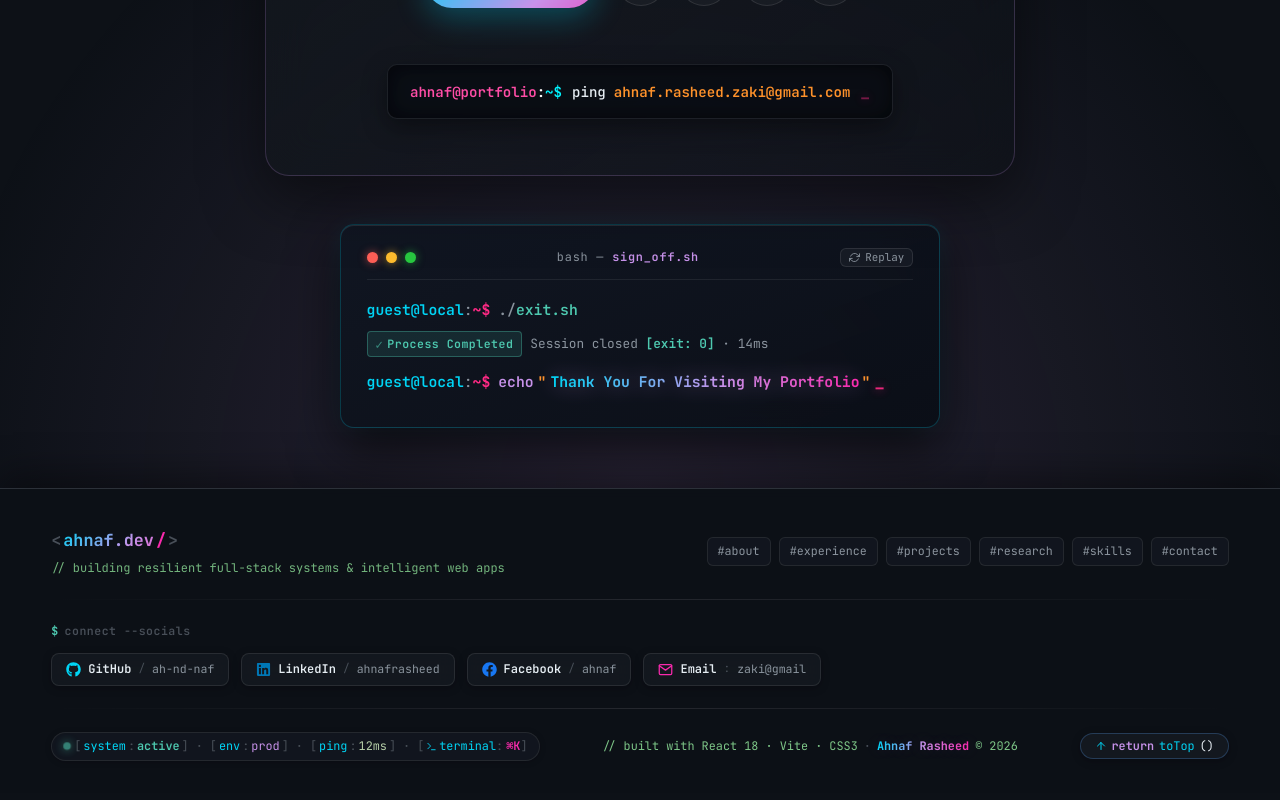
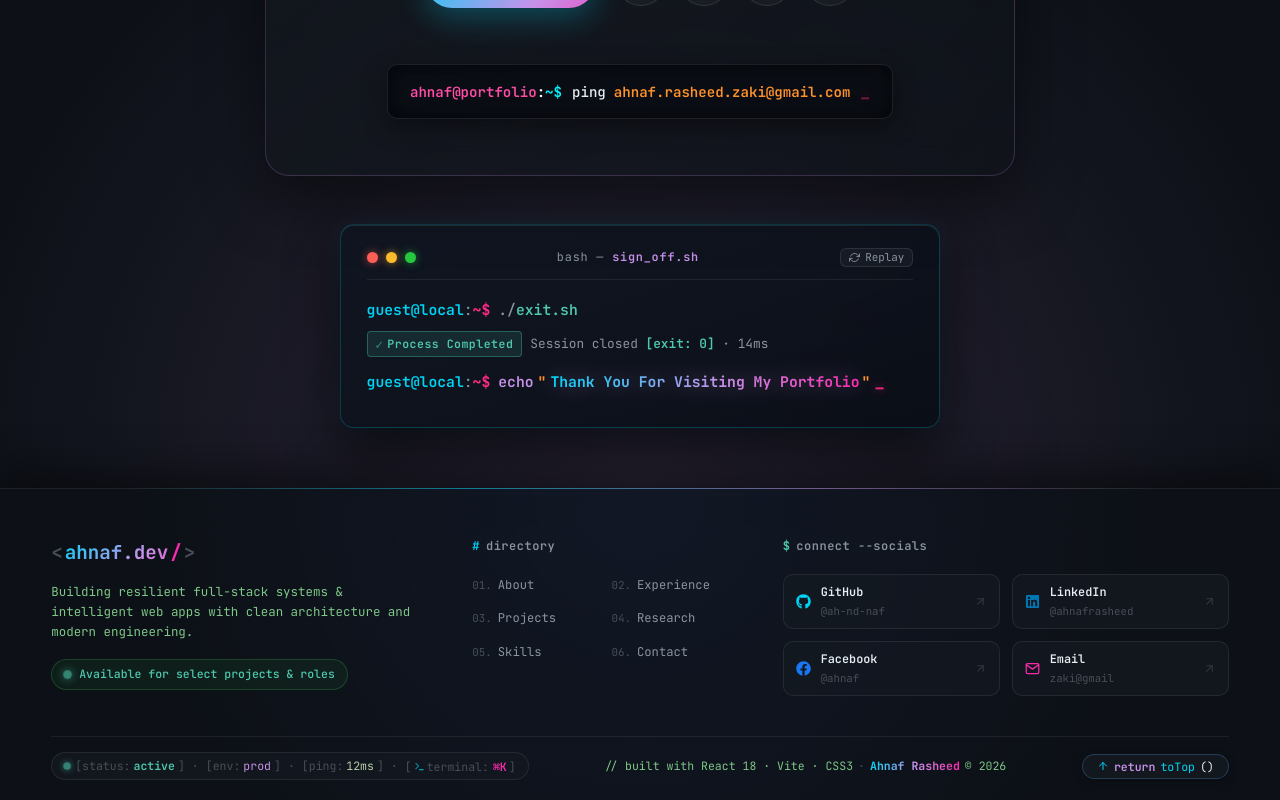
Before and after one commit to ah-nd-naf/Portfolio_Ahnaf, a React (Vite) app: page / in a window 1280 px wide. Shown: the part 10099-10899 px from the top of the page. Built offline with nearby package versions, Linux system fonts and the light colour scheme; the HTML template or start-up script is replaced by a standard one.

Commit message:
feat: organize site footer into modern 3-column grid and IDE status dock

```diff
--- a/src/App.jsx
+++ b/src/App.jsx
@@ -12,7 +12,7 @@ import ParticleBackground from './components/ParticleBackground';
 import CommandPalette from './components/CommandPalette';
 import CVModal from './components/CVModal';
 import { FaGithub, FaLinkedin, FaFacebook } from 'react-icons/fa';
-import { FiMail, FiTerminal, FiArrowUp } from 'react-icons/fi';
+import { FiMail, FiTerminal, FiArrowUp, FiArrowUpRight } from 'react-icons/fi';
 
 function App() {
   const [isCommandPaletteOpen, setIsCommandPaletteOpen] = useState(false);
@@ -57,118 +57,164 @@ function App() {
         />
 
         <footer className="site-footer">
-          {/* Tier 1: Brand & Section Navigation */}
-          <div className="footer-top-row">
-            <div className="footer-brand">
+          {/* Main 3-Column Modern Grid */}
+          <div className="footer-grid-container">
+            {/* Col 1: Brand & Identity */}
+            <div className="footer-col footer-col-brand">
               <a href="#hero" className="footer-logo">
                 <span className="footer-bracket">&lt;</span>
                 <span className="footer-logo-text">ahnaf.dev</span>
                 <span className="footer-slash">/</span>
                 <span className="footer-bracket">&gt;</span>
               </a>
-              <span className="footer-tagline">// building resilient full-stack systems &amp; intelligent web apps</span>
+              <p className="footer-bio">
+                Building resilient full-stack systems &amp; intelligent web apps with clean architecture and modern engineering.
+              </p>
+
+              <div className="footer-status-indicator">
+                <span className="footer-pulse-dot"></span>
+                <span className="footer-status-text">Available for select projects &amp; roles</span>
+              </div>
             </div>
 
-            <nav className="footer-quick-nav" aria-label="Footer navigation">
-              <a href="#about" className="footer-nav-chip">#about</a>
-              <a href="#experience" className="footer-nav-chip">#experience</a>
-              <a href="#projects" className="footer-nav-chip">#projects</a>
-              <a href="#research" className="footer-nav-chip">#research</a>
-              <a href="#skills" className="footer-nav-chip">#skills</a>
-              <a href="#contact" className="footer-nav-chip">#contact</a>
-            </nav>
+            {/* Col 2: Navigation Directory */}
+            <div className="footer-col footer-col-nav">
+              <div className="footer-col-header">
+                <span className="footer-header-symbol">#</span>
+                <span className="footer-header-title">directory</span>
+              </div>
+              <ul className="footer-nav-list">
+                <li>
+                  <a href="#about" className="footer-nav-item">
+                    <span className="footer-nav-idx">01.</span>
+                    <span className="footer-nav-label">About</span>
+                  </a>
+                </li>
+                <li>
+                  <a href="#experience" className="footer-nav-item">
+                    <span className="footer-nav-idx">02.</span>
+                    <span className="footer-nav-label">Experience</span>
+                  </a>
+                </li>
+                <li>
+                  <a href="#projects" className="footer-nav-item">
+                    <span className="footer-nav-idx">03.</span>
+                    <span className="footer-nav-label">Projects</span>
+                  </a>
+                </li>
+                <li>
+                  <a href="#research" className="footer-nav-item">
+                    <span className="footer-nav-idx">04.</span>
+                    <span className="footer-nav-label">Research</span>
+                  </a>
+                </li>
+                <li>
+                  <a href="#skills" className="footer-nav-item">
+                    <span className="footer-nav-idx">05.</span>
+                    <span className="footer-nav-label">Skills</span>
+                  </a>
+                </li>
+                <li>
+                  <a href="#contact" className="footer-nav-item">
+                    <span className="footer-nav-idx">06.</span>
+                    <span className="footer-nav-label">Contact</span>
+                  </a>
+                </li>
+              </ul>
             </div>
 
-          <div className="footer-divider-line" aria-hidden="true"></div>
-
-          {/* Tier 2: Interactive Social Badges */}
-          <div className="footer-social-section">
-            <div className="footer-social-title">
-              <span className="footer-social-prompt">$</span>
-              <span>connect --socials</span>
+            {/* Col 3: Social & Connect Network */}
+            <div className="footer-col footer-col-social">
+              <div className="footer-col-header">
+                <span className="footer-header-symbol">$</span>
+                <span className="footer-header-title">connect --socials</span>
               </div>
-            <div className="footer-social-badges">
+              <div className="footer-social-grid">
                 <a
                   href="https://github.com/ah-nd-naf"
                   target="_blank"
                   rel="noopener noreferrer"
-                className="footer-social-badge github-badge"
-                title="GitHub: ah-nd-naf"
+                  className="footer-social-card github-card"
+                  title="GitHub Profile"
                   aria-label="GitHub Profile"
                 >
-                <FaGithub size={15} className="social-badge-icon" />
-                <span className="social-badge-name">GitHub</span>
-                <span className="social-badge-sep">/</span>
-                <span className="social-badge-handle">ah-nd-naf</span>
+                  <FaGithub size={15} className="social-card-icon" />
+                  <div className="social-card-meta">
+                    <span className="social-card-title">GitHub</span>
+                    <span className="social-card-handle">@ah-nd-naf</span>
+                  </div>
+                  <FiArrowUpRight size={13} className="social-card-arrow" />
                 </a>
+
                 <a
                   href="https://linkedin.com/in/ahnafrasheed/"
                   target="_blank"
                   rel="noopener noreferrer"
-                className="footer-social-badge linkedin-badge"
-                title="LinkedIn: ahnafrasheed"
+                  className="footer-social-card linkedin-card"
+                  title="LinkedIn Profile"
                   aria-label="LinkedIn Profile"
                 >
-                <FaLinkedin size={15} className="social-badge-icon" />
-                <span className="social-badge-name">LinkedIn</span>
-                <span className="social-badge-sep">/</span>
-                <span className="social-badge-handle">ahnafrasheed</span>
+                  <FaLinkedin size={15} className="social-card-icon" />
+                  <div className="social-card-meta">
+                    <span className="social-card-title">LinkedIn</span>
+                    <span className="social-card-handle">@ahnafrasheed</span>
+                  </div>
+                  <FiArrowUpRight size={13} className="social-card-arrow" />
                 </a>
+
                 <a
                   href="https://www.facebook.com/share/192K2vokxv/"
                   target="_blank"
                   rel="noopener noreferrer"
-                className="footer-social-badge facebook-badge"
-                title="Facebook: Ahnaf Rasheed"
+                  className="footer-social-card facebook-card"
+                  title="Facebook Profile"
                   aria-label="Facebook Profile"
                 >
-                <FaFacebook size={15} className="social-badge-icon" />
-                <span className="social-badge-name">Facebook</span>
-                <span className="social-badge-sep">/</span>
-                <span className="social-badge-handle">ahnaf</span>
+                  <FaFacebook size={15} className="social-card-icon" />
+                  <div className="social-card-meta">
+                    <span className="social-card-title">Facebook</span>
+                    <span className="social-card-handle">@ahnaf</span>
+                  </div>
+                  <FiArrowUpRight size={13} className="social-card-arrow" />
                 </a>
+
                 <a
                   href="mailto:ahnaf.rasheed.zaki@gmail.com"
-                className="footer-social-badge mail-badge"
-                title="Email: ahnaf.rasheed.zaki@gmail.com"
+                  className="footer-social-card mail-card"
+                  title="Send Email"
                   aria-label="Email Ahnaf"
                 >
-                <FiMail size={15} className="social-badge-icon" />
-                <span className="social-badge-name">Email</span>
-                <span className="social-badge-sep">:</span>
-                <span className="social-badge-handle">zaki@gmail</span>
+                  <FiMail size={15} className="social-card-icon" />
+                  <div className="social-card-meta">
+                    <span className="social-card-title">Email</span>
+                    <span className="social-card-handle">zaki@gmail</span>
+                  </div>
+                  <FiArrowUpRight size={13} className="social-card-arrow" />
                 </a>
               </div>
             </div>
+          </div>
 
-          <div className="footer-divider-line" aria-hidden="true"></div>
-
-          {/* Tier 3: Telemetry Bar, Credits, Back to Top */}
-          <div className="footer-bottom-row">
-            <div className="footer-status">
-              <span className="footer-status-pill">
+          {/* Bottom Row: VS Code / IDE Status Dock */}
+          <div className="footer-status-bar">
+            <div className="footer-status-left">
+              <span className="footer-status-item">
                 <span className="footer-status-dot"></span>
-                <span style={{ color: 'var(--text-dim)' }}>[</span>
-                <span style={{ color: 'var(--syn-cyan)' }}>system</span>
-                <span style={{ color: 'var(--text-dim)' }}>:</span>
-                <span style={{ color: 'var(--syn-green)', fontWeight: 600 }}>active</span>
-                <span style={{ color: 'var(--text-dim)' }}>]</span>
+                <span className="status-key">[status:</span>
+                <span className="status-val status-val-active">active</span>
+                <span className="status-key">]</span>
               </span>
               <span className="footer-status-sep">·</span>
-              <span className="footer-status-pill">
-                <span style={{ color: 'var(--text-dim)' }}>[</span>
-                <span style={{ color: 'var(--syn-cyan)' }}>env</span>
-                <span style={{ color: 'var(--text-dim)' }}>:</span>
-                <span style={{ color: 'var(--syn-purple)' }}>prod</span>
-                <span style={{ color: 'var(--text-dim)' }}>]</span>
+              <span className="footer-status-item">
+                <span className="status-key">[env:</span>
+                <span className="status-val status-val-env">prod</span>
+                <span className="status-key">]</span>
               </span>
               <span className="footer-status-sep">·</span>
-              <span className="footer-status-pill">
-                <span style={{ color: 'var(--text-dim)' }}>[</span>
-                <span style={{ color: 'var(--syn-cyan)' }}>ping</span>
-                <span style={{ color: 'var(--text-dim)' }}>:</span>
-                <span style={{ color: 'var(--syn-number)' }}>12ms</span>
-                <span style={{ color: 'var(--text-dim)' }}>]</span>
+              <span className="footer-status-item">
+                <span className="status-key">[ping:</span>
+                <span className="status-val status-val-ping">12ms</span>
+                <span className="status-key">]</span>
               </span>
               <span className="footer-status-sep">·</span>
               <button
@@ -178,31 +224,22 @@ function App() {
                 title="Open Command Palette (Ctrl+K or ~)"
                 aria-label="Open Command Palette"
               >
-                <span style={{ color: 'var(--text-dim)' }}>[</span>
+                <span className="status-key">[</span>
                 <FiTerminal size={11} className="footer-term-icon" />
-                <span style={{ color: 'var(--syn-cyan)' }}>terminal</span>
-                <span style={{ color: 'var(--text-dim)' }}>:</span>
-                <span style={{ color: 'var(--syn-pink)', fontWeight: 600, marginLeft: '3px' }}>⌘K</span>
-                <span style={{ color: 'var(--text-dim)' }}>]</span>
+                <span className="status-key">terminal:</span>
+                <span className="footer-cmd-kbd">⌘K</span>
+                <span className="status-key">]</span>
               </button>
             </div>
 
-            <div className="footer-credits">
-              <span style={{ color: 'var(--syn-comment)' }}>// built with React 18 · Vite · CSS3</span>
-              <span style={{ color: 'var(--text-dim)', margin: '0 4px' }}> · </span>
-              <span style={{
-                background: 'linear-gradient(90deg, var(--syn-cyan), var(--syn-purple), var(--syn-pink))',
-                WebkitBackgroundClip: 'text',
-                WebkitTextFillColor: 'transparent',
-                fontWeight: 700,
-                textShadow: '0 0 15px rgba(199, 146, 234, 0.2)',
-                display: 'inline-block'
-              }}>
-                Ahnaf Rasheed
-              </span>
-              <span style={{ color: 'var(--syn-comment)', marginLeft: '4px' }}>© {new Date().getFullYear()}</span>
+            <div className="footer-status-center">
+              <span className="footer-credits-tag">// built with React 18 · Vite · CSS3</span>
+              <span className="footer-credits-sep">·</span>
+              <span className="footer-credits-name">Ahnaf Rasheed</span>
+              <span className="footer-credits-copy">© {new Date().getFullYear()}</span>
             </div>
 
+            <div className="footer-status-right">
               <button
                 type="button"
                 onClick={() => window.scrollTo({ top: 0, behavior: 'smooth' })}
@@ -213,6 +250,7 @@ function App() {
                 <span className="back-to-top-kw">return</span> <span className="back-to-top-fn">toTop</span><span className="back-to-top-punct">()</span>
               </button>
             </div>
+          </div>
         </footer>
       </div>
     </div>
```
Also changed, not shown: src/mobile.css (+71 -107 lines), src/index.css. Lines whose indentation alone changed are shown as unchanged.
